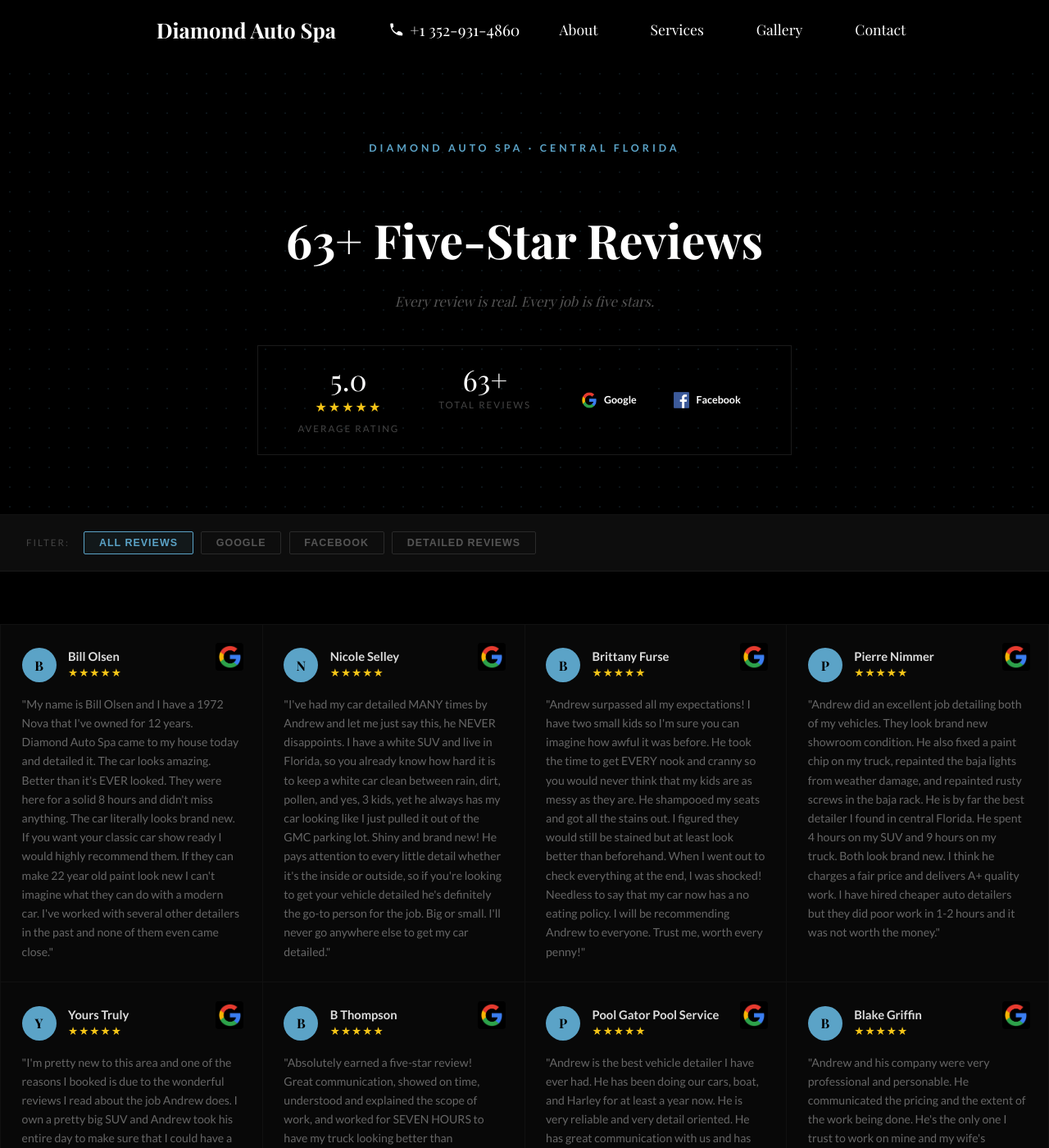
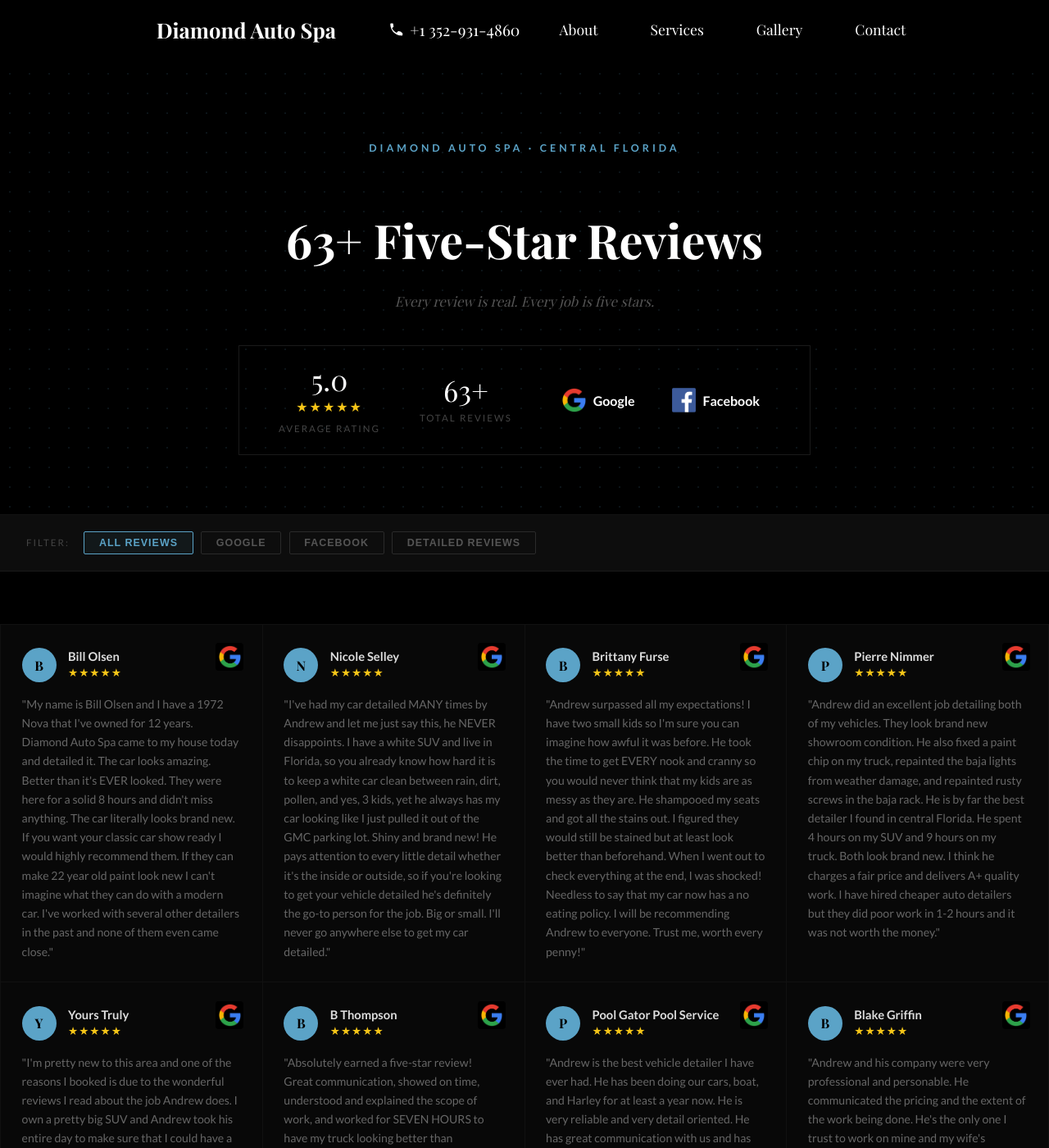
Before and after one commit to JamesBrownR/Diamond-Auto-Spa-Detailing, a Jekyll site: the page built from reviews/index.html, in a window 1280 px wide and 1400 px high. Shown: the whole window at 82% size. Built offline with Jekyll 4.4.1, drawn with Linux system fonts in a browser that asks for light colours; some web fonts are replaced.

Commit message:
Update index.html

```diff
--- a/reviews/index.html
+++ b/reviews/index.html
@@ -77,7 +77,7 @@ description: 63+ five-star reviews from real customers across Lake County and Ce
     flex-wrap: wrap;
     justify-content: center;
   }
-  .rv-score-item { text-align: center; }
+  .rv-score-item { text-align: center; justify-content: center; display:flex; flex-direction: column;}
   .rv-score-num {
     display: block;
     font-family: 'Playfair Display', serif;
@@ -104,13 +104,13 @@ description: 63+ five-star reviews from real customers across Lake County and Ce
     padding: 0.4rem 0.8rem;
   }
   .rv-source-badge img {
-    width: 20px;
-    height: 20px;
+    width: 30px;
+    height: 30px;
     object-fit: contain;
     display: block;
   }
   .rv-source-badge span {
-    font-size: 0.78rem;
+    font-size: 1rem;
     font-weight: 700;
     color: white;
     white-space: nowrap;
```
